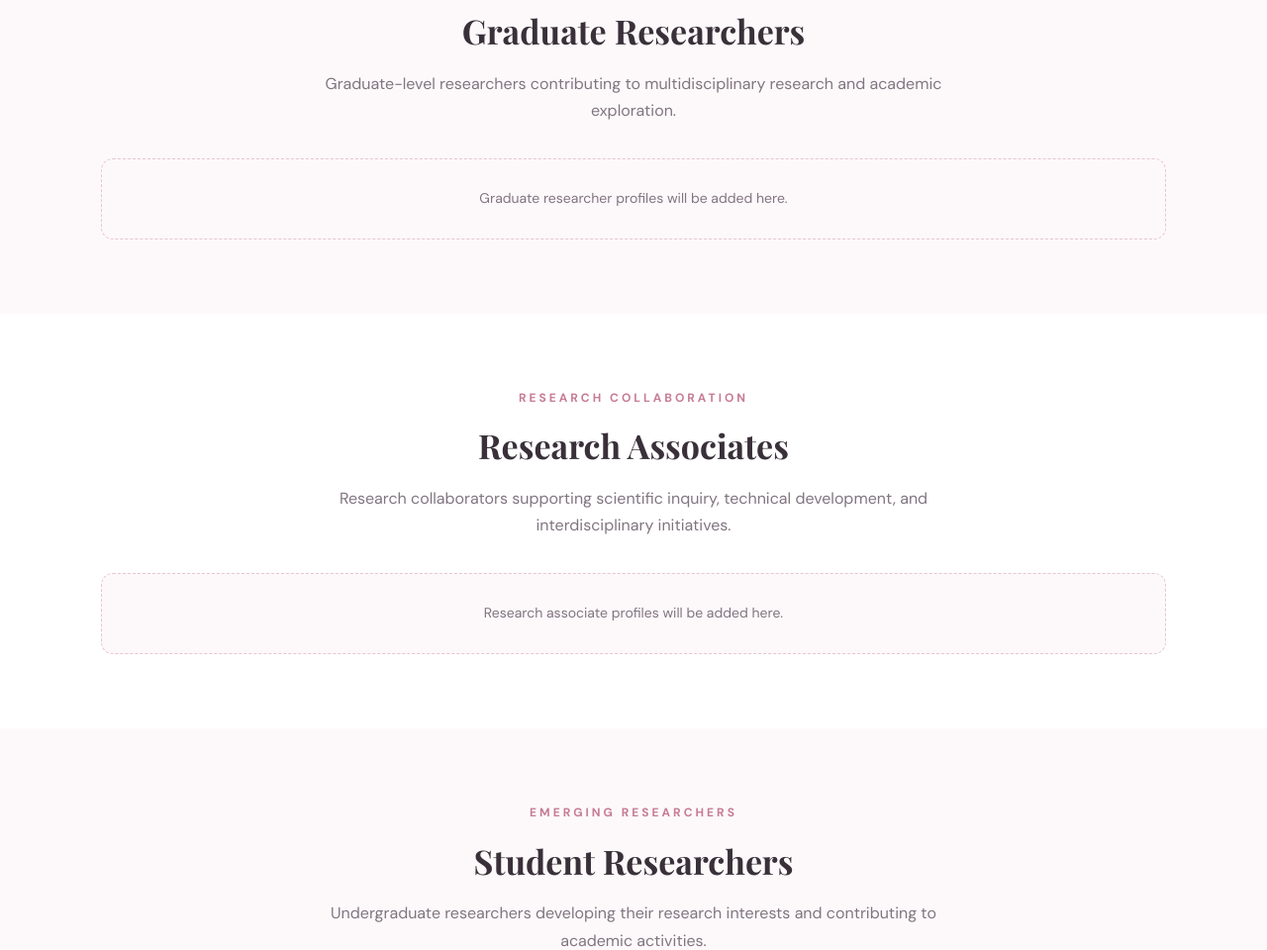
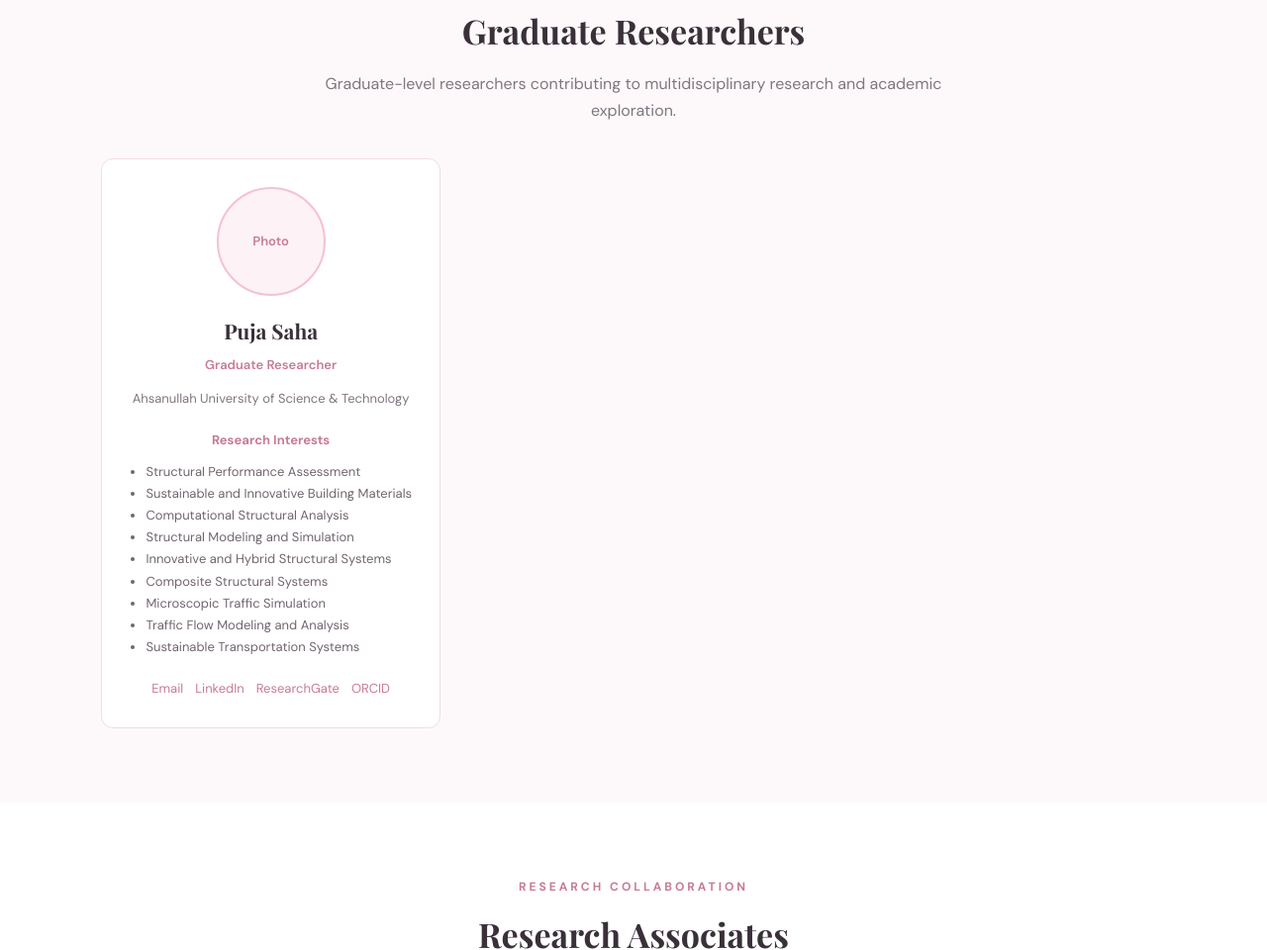
Before and after one commit to pujasahapuja302-bot/nexciv-website, a plain HTML site: page team.html in a window 1280 px wide. Shown: the part 1030-1990 px from the top of the page at 99% size. Drawn offline with nearby package versions, Linux system fonts and the light colour scheme.

Commit message:
Update team.html

```diff
--- a/team.html
+++ b/team.html
@@ -325,11 +325,68 @@ footer {
         </p>
     </div>
 
-    <div class="team-grid">
-        <div class="empty-message">
-            Graduate researcher profiles will be added here.
+
+<div class="team-grid">
+
+    <div class="team-card">
+
+        <div class="photo-placeholder">Photo</div>
+
+        <h3>Puja Saha</h3>
+
+        <div class="designation">Graduate Researcher</div>
+
+        <p>
+            Ahsanullah University of Science &amp; Technology
+        </p>
+
+        <h4 style="color:#C77B96; margin-top:20px; font-size:13px;">
+            Research Interests
+        </h4>
+
+        <ul style="text-align:left; padding-left:20px; color:#716570; font-size:13px; margin-top:10px;">
+            <li>Structural Performance Assessment</li>
+            <li>Sustainable and Innovative Building Materials</li>
+            <li>Computational Structural Analysis</li>
+            <li>Structural Modeling and Simulation</li>
+            <li>Innovative and Hybrid Structural Systems</li>
+            <li>Composite Structural Systems</li>
+            <li>Microscopic Traffic Simulation</li>
+            <li>Traffic Flow Modeling and Analysis</li>
+            <li>Sustainable Transportation Systems</li>
+        </ul>
+
+        <div style="margin-top:20px; display:flex; flex-wrap:wrap; justify-content:center; gap:12px; font-size:13px;">
+
+            <a href="mailto:pujasahapuja302@gmail.com"
+               style="color:#C77B96; text-decoration:none;">
+                Email
+            </a>
+
+            <a href="https://www.linkedin.com/in/puja-saha-ce/"
+               target="_blank" rel="noopener noreferrer"
+               style="color:#C77B96; text-decoration:none;">
+                LinkedIn
+            </a>
+
+            <a href="https://www.researchgate.net/profile/Puja-Saha-23"
+               target="_blank" rel="noopener noreferrer"
+               style="color:#C77B96; text-decoration:none;">
+                ResearchGate
+            </a>
+
+            <a href="https://orcid.org/0009-0001-3698-7092"
+               target="_blank" rel="noopener noreferrer"
+               style="color:#C77B96; text-decoration:none;">
+                ORCID
+            </a>
+
         </div>
+
     </div>
+
+</div>
+
 </section>
 
 <section class="team-section">
```
